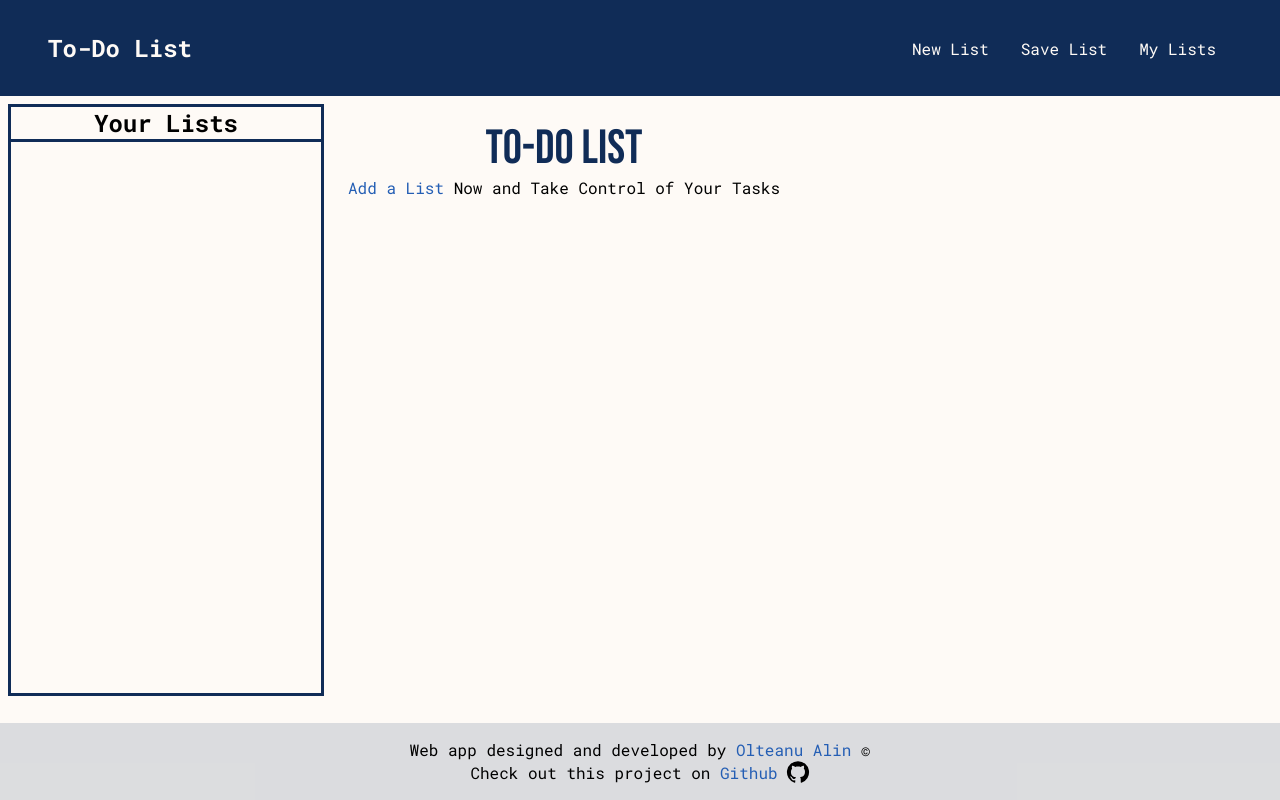
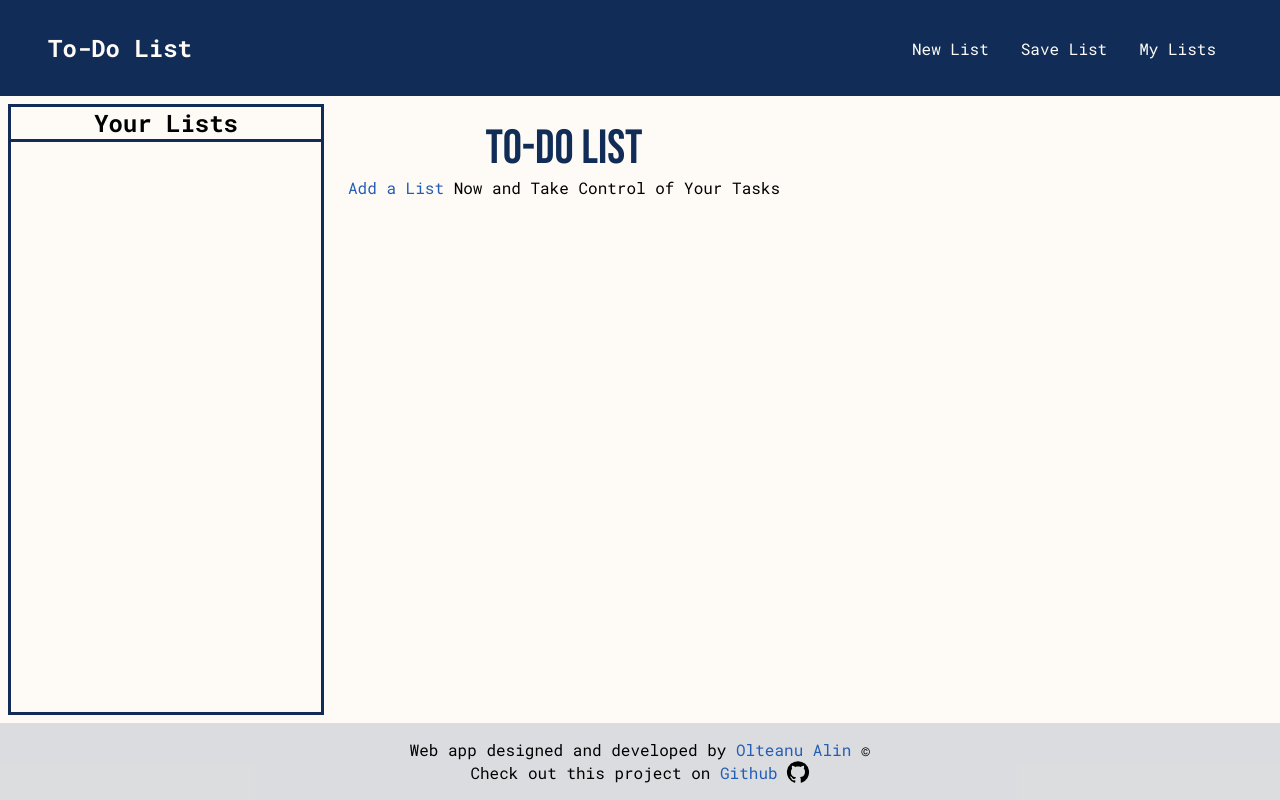
Before and after one commit to alin1k/React-ToDoList, a React (Create React App) app: page / in a window 1280 px wide. Built offline with nearby package versions, Linux system fonts and the light colour scheme.

Commit message:
List names container now has 100% height

```diff
--- a/src/components/ListGrid/ListGrid.css
+++ b/src/components/ListGrid/ListGrid.css
@@ -43,7 +43,7 @@
 .listNamesContainer{
   display: none;
   width: 25%;
-  max-height: 74vh;
+  height: 100%;
   overflow-x: auto;
   border: solid #102C57 0.2rem;
   margin-right: 0.5rem;
```
